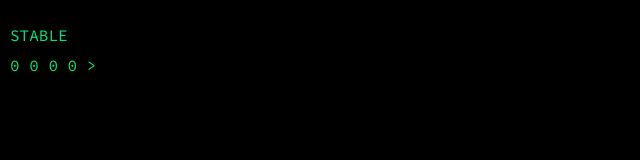
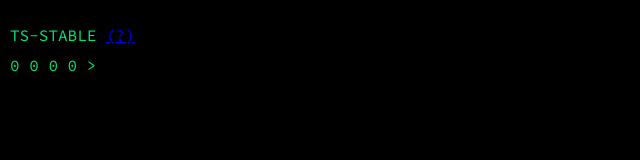
Before and after one commit to jhlagado/ts-stable, a website built with Parcel: page src/index.html in a window 1280 px wide. Shown: the full height of the page, 0-640 px from the left. Built offline with nearby package versions, Linux system fonts and the light colour scheme.

Commit message:
fixed states

```diff
--- a/src/index.css
+++ b/src/index.css
@@ -58,3 +58,11 @@ body {
     outline: 0;
     flex-grow: 1;
 }
+
+a:active,
+a:hover,
+a:visited {
+    color: white;
+    text-decoration: none;
+    outline: none;
+}
--- a/src/index.ts
+++ b/src/index.ts
@@ -60,7 +60,11 @@ const loop = () => {
 loop();
 
 setOutputBuffer('');
-log('STABLE');
+log(
+    `TS-STABLE <a href="https://github.com/jhlagado/ts-stable"
+        target="_blank"
+        title="An implementation of Sandor Schneider's STABLE language in Typescript by John Hardy ">(?)</a>`,
+);
 interpReset();
 const prompt = document.getElementById('prompt');
 prompt!.innerText = getStackPrompt();
--- a/src/interpreter.ts
+++ b/src/interpreter.ts
@@ -17,8 +17,8 @@ export const interpReset = (): void => {
     state.run = true;
     state.here = START_PROG;
     state.oldHere = START_PROG;
-    state.sp = 140;
-    state.rp = 20;
+    state.sp = 140 * CELL
+    state.rp = 20 * CELL;
     console.log('state', JSON.stringify(state));
 };
 
```
